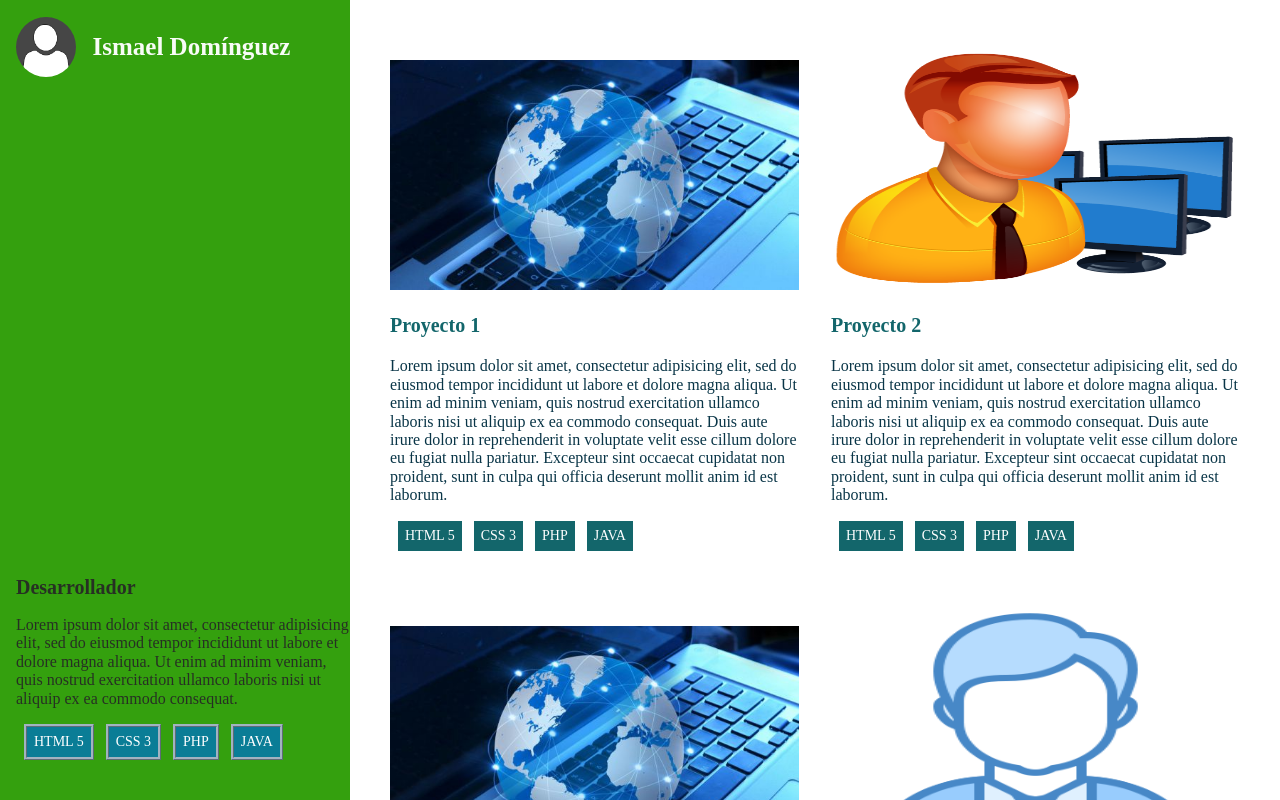
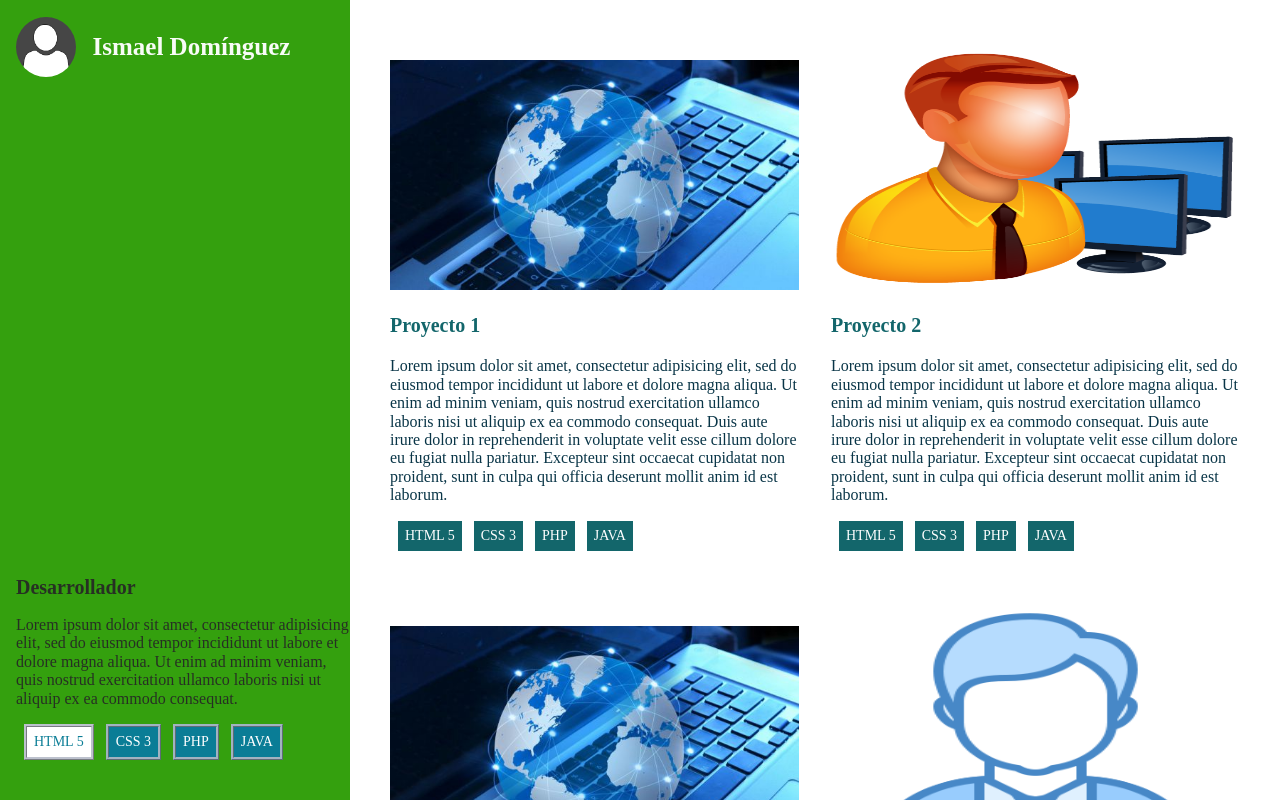
Before and after one commit to IsmaelDom/Proyecto-CSS, a plain HTML site: page index.html in a window 1280 px wide. In both pictures the pointer is over the item 58 px from the left and 741 px from the top of the page. Shown: the top 800 px of the page. Drawn offline with Linux system fonts and the light colour scheme.

Commit message:
Agrega el evento hover

```diff
--- a/css/estilo.css
+++ b/css/estilo.css
@@ -83,6 +83,12 @@ body{
   padding: .5em;
 }
 
+.habilidad_perfil:hover{
+  background-color: rgb(255, 255, 255);
+  color: rgb(10, 125, 150);
+  cursor: context-menu;
+}
+
 /*      Proyectos       */
 .proyectos{
   margin-left: 350px;
```
